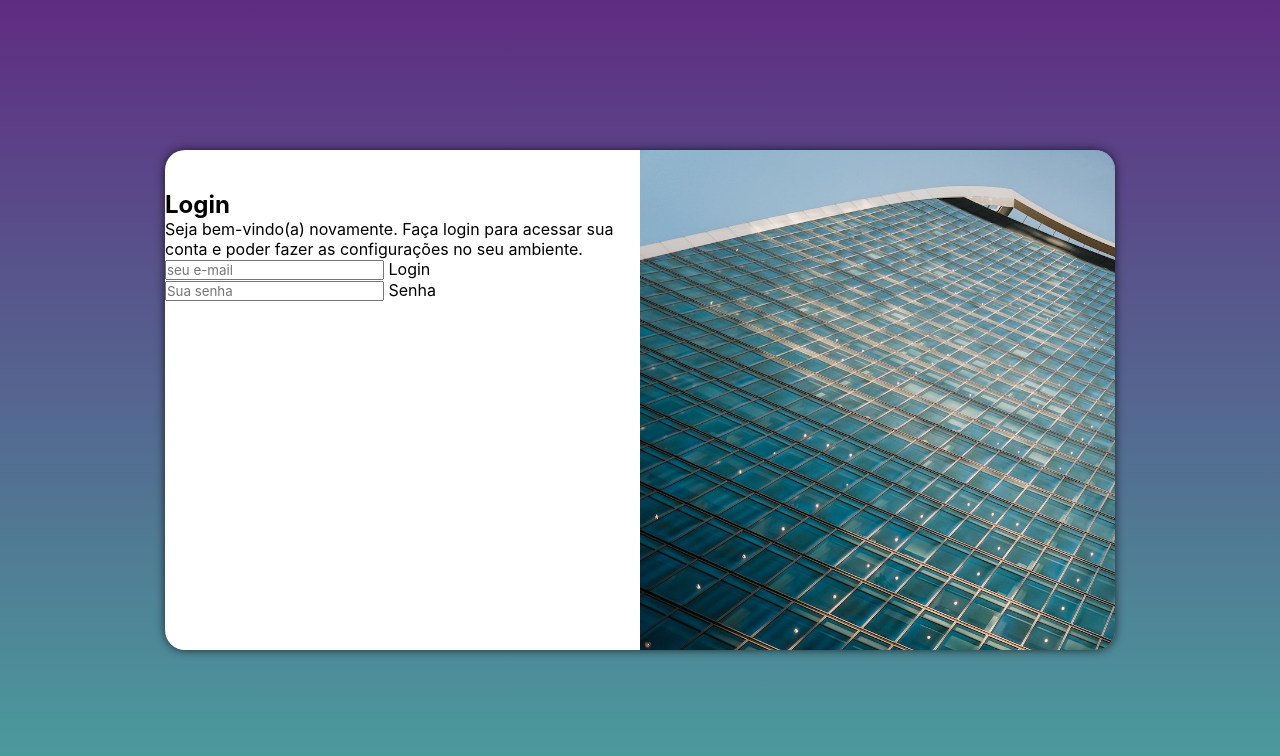
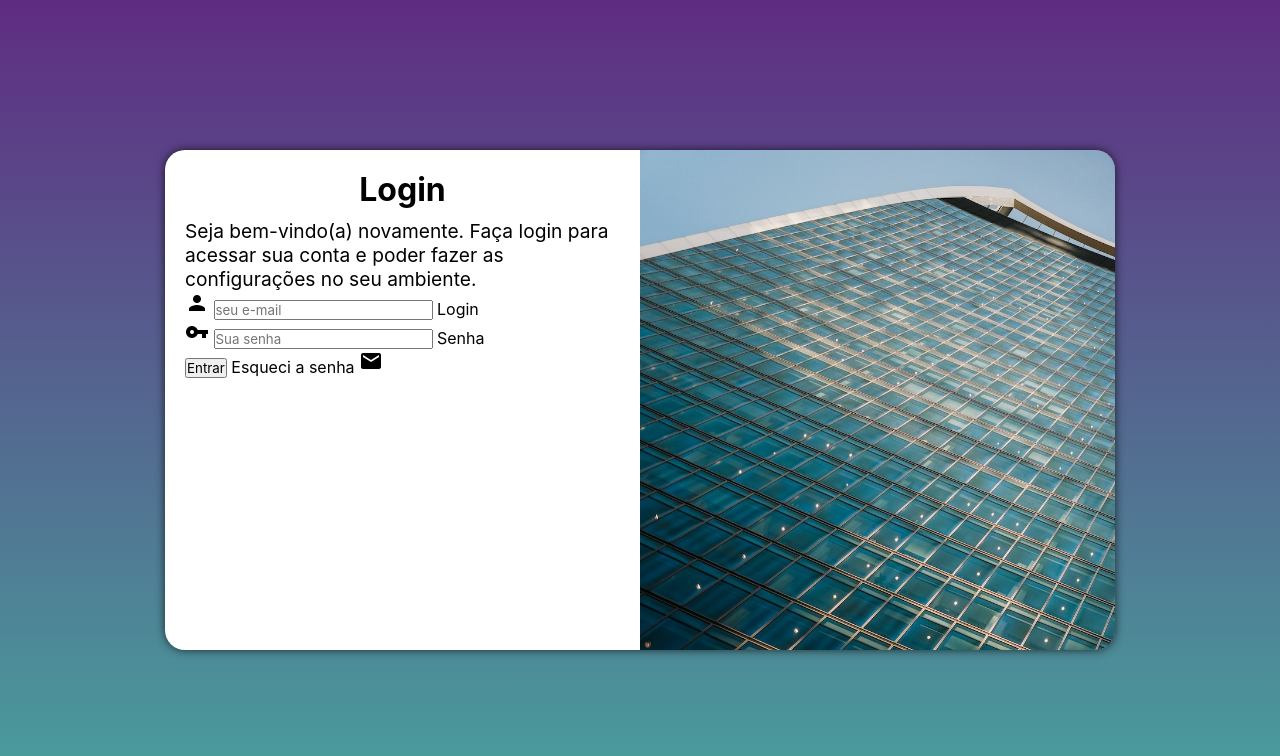
Before and after one commit to arteaparte-estudio/projeto-login, a plain HTML site: page index.html in a window 1280 px wide. Drawn offline with Linux system fonts and the light colour scheme.

Commit message:
adicioneiu o formulário

```diff
--- a/estilos/style.css
+++ b/estilos/style.css
@@ -64,4 +64,5 @@
 
      div#formulario > p {
          font-size: 0.8em;
+
      }
--- a/index.html
+++ b/index.html
@@ -5,6 +5,7 @@
     <meta http-equiv="X-UA-Compatible" content="IE=edge">
     <meta name="viewport" content="width=device-width, initial-scale=1.0">
     <title>Login</title>
+    <link href="//fonts.googleapis.com/icon?family=Material+Icons" rel="stylesheet">
     <link rel="stylesheet" href="estilos/style.css">
     <link rel="stylesheet" href="estilos/madia-query.css">
 </head>
@@ -12,23 +13,24 @@
     <main>
         <section id="login">
             <div id="imagem">
+                 <!-- Aqui vai a imagem nas css -->
             </div>
-            <div id="formulario"></div>
-            <!-- Aqui vai a imagem nas css -->
-            <h1>Login</h1>
-            <p>Seja bem-vindo(a) novamente. Faça login para acessar sua conta e poder fazer as configurações no seu ambiente.</p>
-            <form action="login.php" method="post">
-                <div class="campo">
-
-                    <input type="email" name="login" id="ilogin" placeholder="seu e-mail">
+            <div id="formulario">
+                <h1>Login</h1>
+                <p>Seja bem-vindo(a) novamente. Faça login para acessar sua conta e poder fazer as configurações no seu ambiente.</p>
+                <form action="login.php" method="post" autocomplete="on">
+                    <div class="campo">
+                    <i class="material-icons">person</i>
+                    <input type="email" name="login" id="ilogin" placeholder="seu e-mail" autocomplete="email" required maxlength="30">
                     <label for="ilogin">Login</label>
                 </div>
                 <div class="campo">
-
-                    <input type="password" name="senha" id="isenha" placeholder="Sua senha">
+                    <i class="material-icons">vpn_key</i>
+                    <input type="password" name="senha" id="isenha" placeholder="Sua senha" autocomplete="current-password" required minlength="8" maxlength="16">
                     <label for="isenha">Senha</label>
                 </div>
-
+                <input type="submit" value="Entrar">
+                <a href="esqueci.html"></a>Esqueci a senha <i class="material-icons">mail</i>
             </form>
 
 
```
